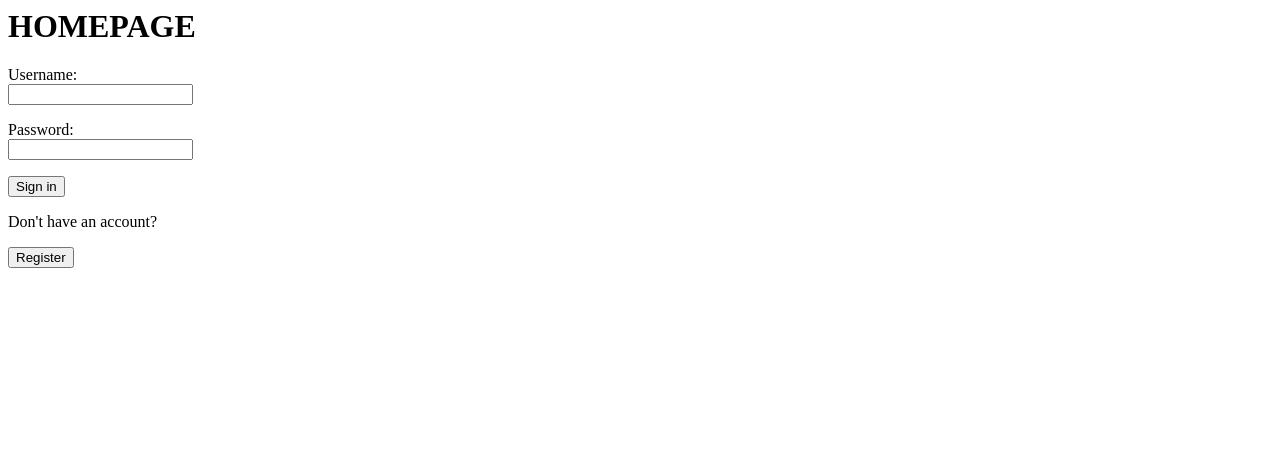
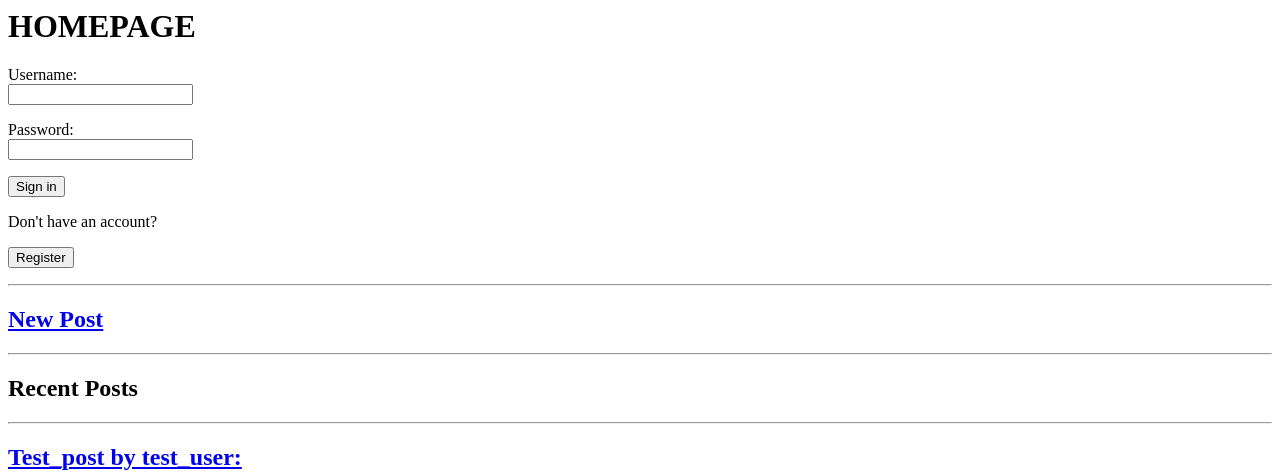
Before and after one commit to sampon-kayttaja/tikawe-image-board, a Flask app: page / in a window 1280 px wide. Shown: the top 474 px of the page. Before the commit the page ends 268 px from the top, so only its background shows below. Run offline with Flask 3, Linux system fonts and the light colour scheme; data comes from the database, SQL or seed files in the repository; both versions use the stored data as it was after the commit; grey boxes are pictures that could not be loaded.

Commit message:
add making posts with images

```diff
--- a/app.py
+++ b/app.py
@@ -1,15 +1,32 @@
 import sqlite3
-from flask import Flask, render_template, request, redirect, url_for, session
+import os
+from flask import Flask, render_template, request, redirect, url_for, session, url_for
 from werkzeug.security import generate_password_hash, check_password_hash
+from werkzeug.utils import secure_filename
 import config
 import db
 
 app = Flask(__name__)
 app.secret_key = config.secret_key
 
+upload_folder = 'static/uploads/'
+allowed_extensions = {'png', 'jpg', 'jpeg', 'gif'}
+app.config['UPLOAD_FOLDER'] = upload_folder
+app.config['MAX_CONTENT_LENGTH'] = 16 * 1024 * 1024  # 16 MB limit
+
+def allowed_file(filename):
+    return '.' in filename and \
+           filename.rsplit('.', 1)[1].lower() in allowed_extensions
+
 @app.route("/")
 def index():
-    return render_template("index.html")
+    posts = db.query("SELECT * FROM posts ORDER BY created_at DESC LIMIT 10")   # Fetch latest 10 posts from database. No database yet implemented.
+                                                                                # Database will have id, username, title, image_url, content, created_at fields in this order.
+                                                                                # Each post will display title, image (if image_url is not empty), content, username, created_at
+                                                                                # Each post will have a link to view comments (not implemented yet)
+                                                                                # Comment section will be its own datapage (not implemented yet)
+
+    return render_template("index.html", posts=posts)
 
 @app.route("/register")
 def register():
@@ -21,13 +38,19 @@ def create():
     password1 = request.form["password1"]
     password2 = request.form["password2"]
 
+    # Common error timer for all errors
+
     error_timer = "<script>setTimeout(function(){ window.location.href = '/register'; }, 2000);</script>"
+
+    # Username validation
 
     if username == "" or password1 == "" or password2 == "":
         return "ERROR: All fields are required!" + error_timer
 
     if len(username) < 4 or len(username) > 20:
         return "ERROR: Username must be between 4 and 20 characters!" + error_timer
+
+    # Password validation
 
     has_letter = False
     has_number = False
@@ -44,11 +67,12 @@ def create():
     if not has_letter or not has_number or len(password1) < 6:
         return "ERROR: Password must be at least 6 characters long and include both letters and numbers." + error_timer
 
-
     if password1 != password2:
         return "ERROR: Passwords do not match." + error_timer
 
     password_hash = generate_password_hash(password1)
+
+    # Insert new user into database
 
     try:
         sql = "INSERT INTO users (username, password_hash) VALUES (?, ?)"
@@ -66,12 +90,19 @@ def login():
     errormsg =  "Invalid username or password." \
         "<script>setTimeout(function(){ window.location.href = '/'; }, 2000);</script>"
 
+    # Input validation
+    # Non-empty fields
+
     if username == "" or password == "":
         return errormsg
+
+    # Check if user exists
 
     sql = "SELECT COUNT(*) FROM users WHERE username = ?"
     if db.query(sql, [username])[0][0] == 0:
         return errormsg
+
+    # Verify password and create session
 
     sql = "SELECT password_hash FROM users WHERE username = ?"
     password_hash = db.query(sql, [username])[0][0]
@@ -86,3 +117,34 @@ def login():
 def logout():
     del session["username"]
     return redirect("/")
+
+@app.route("/new_post", methods=["POST", "GET"])
+def new_post():
+    return render_template("new_post.html")
+
+@app.route("/create_post", methods=["POST"])
+def create_post():
+    if "username" not in session:
+        return "You must be logged in to create a post." + "<script>setTimeout(function(){ window.location.href = '/'; }, 2000);</script>"
+    title = request.form.get("title", "").strip()
+    content = request.form.get("content", "").strip()
+    username = session["username"]
+
+    # Handle uploaded image if present
+    image_url = ""
+    file = request.files.get('image')
+    if file and file.filename != "":
+        if allowed_file(file.filename):
+            filename = secure_filename(file.filename)
+            upload_dir = app.config.get('UPLOAD_FOLDER')
+            os.makedirs(upload_dir, exist_ok=True)
+            filepath = os.path.join(upload_dir, filename)
+            file.save(filepath)
+            # Store a web-accessible path
+            image_url = f"/static/uploads/{filename}"
+        else:
+            return "File type not allowed" + "<script>setTimeout(function(){ window.location.href = '/new_post'; }, 2000);</script>"
+
+    sql = "INSERT INTO posts (username, title, image_url, content, created_at) VALUES (?, ?, ?, ?, datetime('now'))"
+    db.execute(sql, [username, title, image_url, content])
+    return redirect("/")
--- a/templates/index.html
+++ b/templates/index.html
@@ -39,6 +39,29 @@
     </form>
 
   {% endif %}
+
+    <hr />
+
+    <h2><a href="/new_post">New Post</a></h2>
+
+    <hr />
+
+    <h2>Recent Posts</h2>
+
+    <hr />
+
+    {% for post in posts %}
+        <div>
+        <p><b><h2><a href="/post/{{ post[0] }}">{{ post[2] }} by {{ post[1] }}:</a></h2></b></p>
+        {% if post[3] %}
+          <p><img src="{{ post[3] }}" alt="Post Image" style="max-width:500px;"/></p>
+        {% endif %}
+        <p>{{ post[4] }}</p>
+        <p><i>Posted at: {{ post[5] }}</i></p>
+        <hr />
+      </div>
+    {% endfor %}
+
 </body>
 
 </html>
```
Also changed, not shown: templates/new_post.html (added, +43 -0 lines), database.db.
